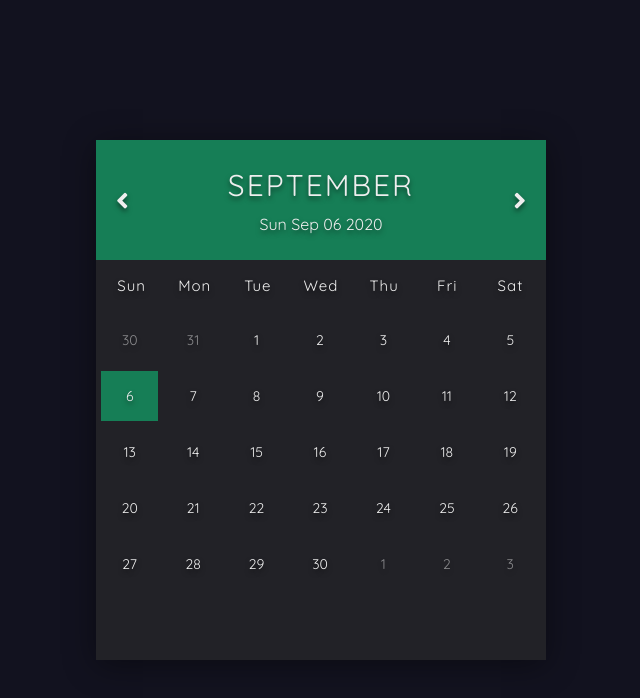
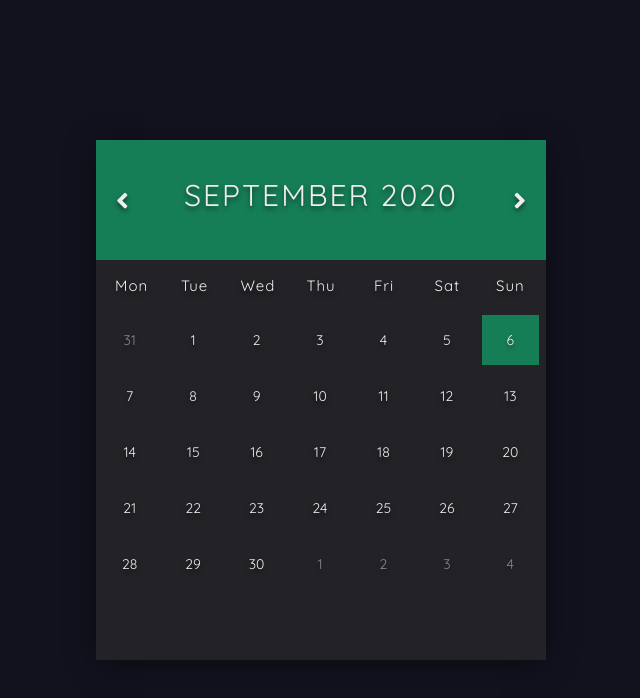
Before and after one commit to kodlyzer/react-calender-app, a React (Create React App) app: page / in a window 1280 px wide. Shown: the top 698 px of the page, without its empty margins (319-959 px from the left). Built offline with nearby package versions, Linux system fonts and the light colour scheme.

Commit message:
Calender with previous and next state tied to date

```diff
--- a/src/App.js
+++ b/src/App.js
@@ -4,7 +4,7 @@ import Calender from './calender/Calender';
 
 function App() {
   return (
-    <div class="container">
+    <div className="container">
       <Calender />
     </div>
   );
--- a/src/calender/Calender.css
+++ b/src/calender/Calender.css
@@ -1,5 +1,3 @@
-
-
 .calendar {
   color: #eee;
   width: 45rem;
--- a/src/calender/Calender.js
+++ b/src/calender/Calender.js
@@ -1,31 +1,5 @@
 import React from 'react';
 import './Calender.css'
-
-function Calender() {
-	const date = new Date();
-	date.setDate(1);
-
-	const lastDay = new Date(
-		date.getFullYear(),
-		date.getMonth() + 1,
-		0
-	).getDate();
-
-	const prevLastDay = new Date(
-		date.getFullYear(),
-		date.getMonth(),
-		0
-	).getDate();
-
-	const firstDayIndex = date.getDay();
-
-	const lastDayIndex = new Date(
-		date.getFullYear(),
-		date.getMonth() + 1,
-		0
-	).getDay();
-
-	const nextDays = 7 - lastDayIndex - 1;
 
 const months = [
   "January",
@@ -42,57 +16,86 @@ function Calender() {
   "December",
 ];
 
+function Calender() {
+  const [dateObj, setDateObj] = React.useState(new Date());
+
+  const moveMonth = (isPrev) => {
+    if(isPrev) {
+      dateObj.setMonth(dateObj.getMonth() - 1);
+    } else {
+      dateObj.setMonth(dateObj.getMonth() + 1);
+    }
+    setDateObj(new Date(dateObj));
+  }
+
   const getPrevMonthDays = () => {
     let days = [];
-		for (let x = firstDayIndex; x > 0; x--) {
-			days.push(<div class="prev-date">{prevLastDay - x + 1}</div>);
+    const prevLastDay = new Date(
+      dateObj.getFullYear(),
+      dateObj.getMonth(),
+      0
+    ).getDate();
+		for (let x = dateObj.getDay() +1 ; x > 0; x--) {
+			days.push(<div key={x + Math.random} className="prev-date">{prevLastDay - x + 1}</div>);
 		}
+    console.log(days);
     return days;
 	}
 
 	const getCurrentMonthDays = () => {
-		let days = []
+    let days = [];
+    const lastDay = new Date(
+      dateObj.getFullYear(),
+      dateObj.getMonth() + 1,
+      0
+    ).getDate();
+
     for (let i = 1; i <= lastDay; i++) {
 			if (
 				i === new Date().getDate() &&
-				date.getMonth() === new Date().getMonth()
+				dateObj.getMonth() === new Date().getMonth()
 			) {
-				days.push(<div class="today">{i}</div>);
+				days.push(<div key={i + Math.random} className="today">{i}</div>);
 			} else {
-				days.push(<div>{i}</div>);
+				days.push(<div key={i + Math.random}>{i}</div>);
 			}
 		}
 		return days;
 	}
 
 	const getNextMonthDays = () => {
+    const lastDayIndex = new Date(
+      dateObj.getFullYear(),
+      dateObj.getMonth() + 1,
+      0
+    ).getDay();
+    const nextDays = 7 - lastDayIndex;
 		let days = [];
 		for (let j = 1; j <= nextDays; j++) {
-			days.push(<div class="next-date">{j}</div>);
+			days.push(<div key={j + Math.random} className="next-date">{j}</div>);
 		}
 		return days;
   }
 
 	return (
-		<div class="calendar">
-			<div class="month">
-				<i class="fas fa-angle-left prev"></i>
-				<div class="date">
-					<h1>{months[date.getMonth()]}</h1>
-					<p>{new Date().toDateString()}</p>
+		<div className="calendar">
+			<div className="month">
+				<i className="fas fa-angle-left prev" onClick={() => moveMonth(true)}></i>
+				<div className="date">
+					<h1>{months[dateObj.getMonth()] + ' ' + dateObj.getFullYear()}</h1>
 				</div>
-				<i class="fas fa-angle-right next"></i>
+				<i className="fas fa-angle-right next" onClick={() => moveMonth(false)}></i>
 			</div>
-			<div class="weekdays">
-				<div>Sun</div>
+			<div className="weekdays">
 				<div>Mon</div>
 				<div>Tue</div>
 				<div>Wed</div>
 				<div>Thu</div>
 				<div>Fri</div>
 				<div>Sat</div>
+        <div>Sun</div>
 			</div>
-			<div class="days">
+			<div className="days">
 				{getPrevMonthDays()}
 				{getCurrentMonthDays()}
 				{getNextMonthDays()}
```
Lines whose indentation alone changed are shown as unchanged.
